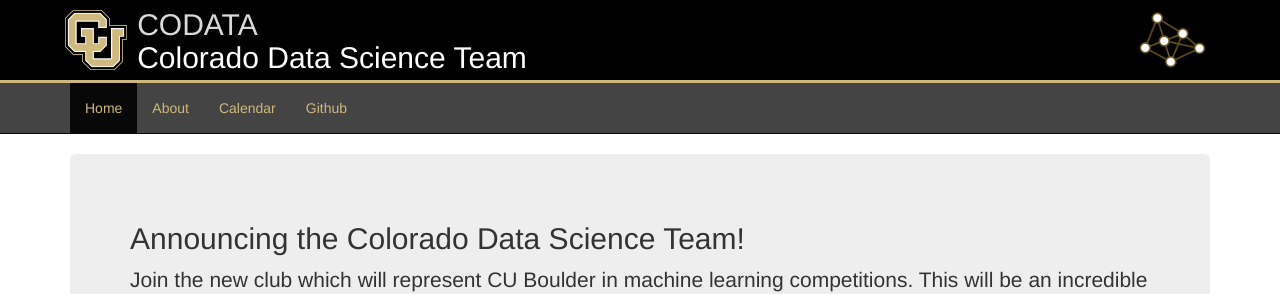
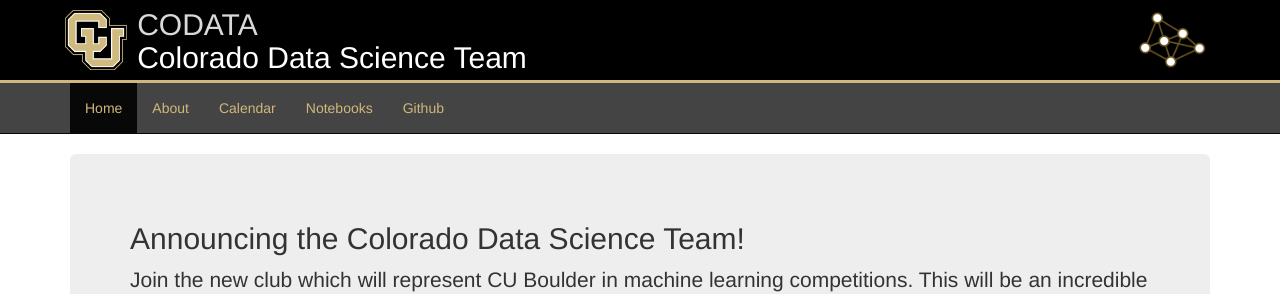
Before and after one commit to CoDataScience/codatascience.github.io, a Jekyll site: the page built from index.html, in a window 1280 px wide. Shown: the top 294 px of the page. Built offline with Jekyll 4.4.1, drawn with Linux system fonts in a browser that asks for light colours.

Commit message:
Add notebooks link in header

```diff
--- a/_includes/header.html
+++ b/_includes/header.html
@@ -23,6 +23,7 @@
             <li {% if current == '/' %}class='active'{% endif %}><a href="/">Home</a></li>
             <li {% if current == '/about/' %}class='active'{% endif %}><a href="/about">About</a></li>
             <li {% if current == '/calendar/' %}class='active'{% endif %}><a href="/calendar">Calendar</a></li>
+            <li {% if current == '/notebooks/' %}class='active'{% endif %}><a href="/notebooks">Notebooks</a></li>
             <li><a href="https://github.com/CoDataScience" target="_blank">Github</a></li>
         </ul>
     </div>
```
